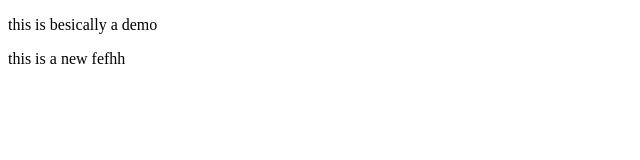
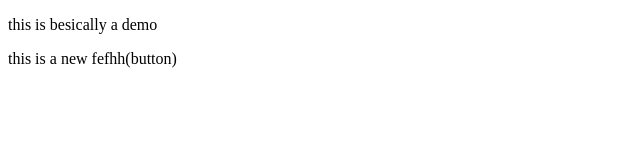
Before and after one commit to AbhayTripathi8090/localrepo, a plain HTML site: page index.html in a window 1280 px wide. Shown: the full height of the page, 0-640 px from the left. Drawn offline with Linux system fonts and the light colour scheme.

```diff
--- a/index.html
+++ b/index.html
@@ -7,6 +7,6 @@
 </head>
 <body>
     <p>this is besically a demo</p>
-    <p>this is a new fefhh</p>
+    <p>this is a new fefhh(button)</p>
 </body>
 </html>
```
